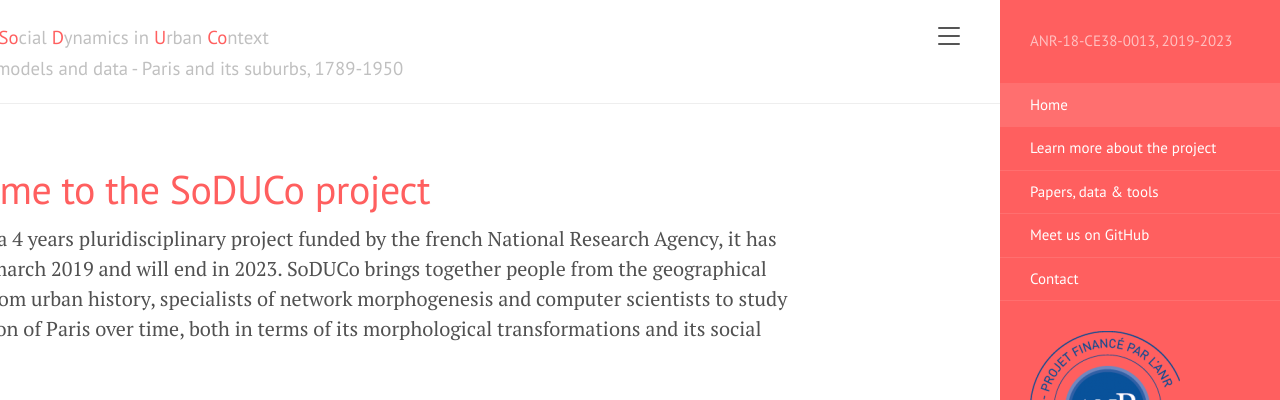
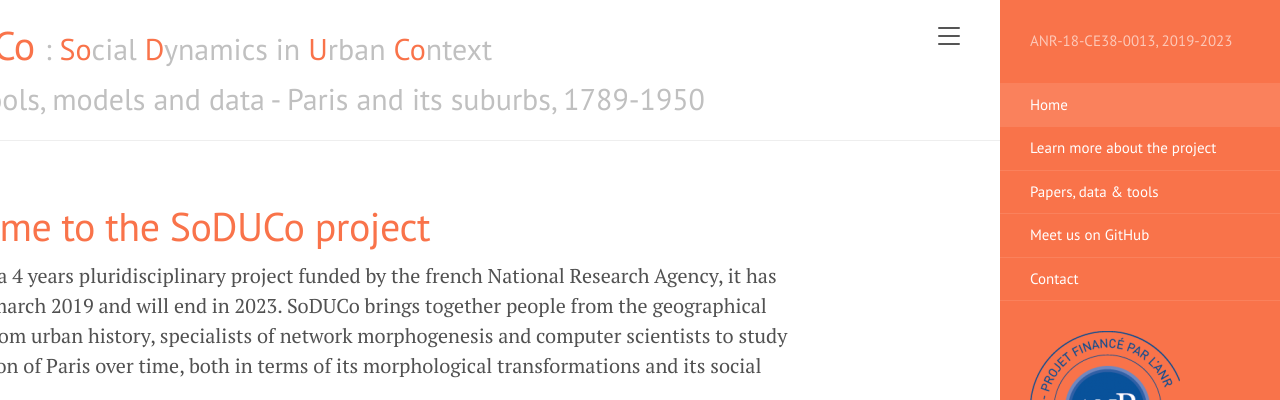
Before and after one commit to soduco/soduco.github.io, a Jekyll site: the page built from index.html, in a window 1280 px wide and 1222 px high, cut to the strip 0-400 px from the top of the window. Built offline with Jekyll 4.4.1, drawn with Linux system fonts in a browser that asks for light colours; the list of posts is cut into pages by our own code.

Commit message:
Bigger title + dominant color is not light orange

```diff
--- a/_config.yml
+++ b/_config.yml
@@ -23,7 +23,7 @@ plugins:
 # Setup
 version:            1
 title:              SoDUCo
-tagline:            ": <span style='color:#ff5f5f'>So</span>cial <span style='color:#ff5f5f'>D</span>ynamics in <span style='color:#ff5f5f'>U</span>rban <span style='color:#ff5f5f'>Co</span>ntext <br/> Open tools, models and data - Paris and its suburbs, 1789-1950"
+tagline:            ": <span style='color:#f9734a'>So</span>cial <span style='color:#f9734a'>D</span>ynamics in <span style='color:#f9734a'>U</span>rban <span style='color:#f9734a'>Co</span>ntext <br/> Open tools, models and data - Paris and its suburbs, 1789-1950"
 description:         "ANR-18-CE38-0013, 2019-2023"
 url:                 "https://soduco.github.io"
 contact:             contact@geohistoricaldata.org
--- a/public/css/lanyon.css
+++ b/public/css/lanyon.css
@@ -532,17 +532,6 @@ a.pagination-item:hover {
   color: #8f5536;
 }
 
-/* SoDUCo pink */
-.theme-base-soduco .sidebar,
-.theme-base-soduco .sidebar-toggle:active,
-.theme-base-soduco #sidebar-checkbox:checked ~ .sidebar-toggle {
-  background-color: #ff5f5f;
-}
-.theme-base-soduco .container a,
-.theme-base-soduco .sidebar-toggle,
-.theme-base-soduco .related-posts li a:hover {
-  color: #ff5f5f;
-}
 
 /*
  * Overlay sidebar
--- a/public/css/soduco.css
+++ b/public/css/soduco.css
@@ -21,3 +21,22 @@
     object-fit:scale-down;
     padding: 0 1rem 0;
 }
+
+
+/* SoDUCo orange */
+.theme-base-soduco .sidebar,
+.theme-base-soduco .sidebar-toggle:active,
+.theme-base-soduco #sidebar-checkbox:checked ~ .sidebar-toggle {
+  background-color: #f9734a;
+}
+.theme-base-soduco .container a,
+.theme-base-soduco .sidebar-toggle,
+.theme-base-soduco .related-posts li a:hover {
+  color: #f9734a;
+}
+
+
+/* Bigger title */
+.masthead-title {
+    font-size: 2em;
+}
```
